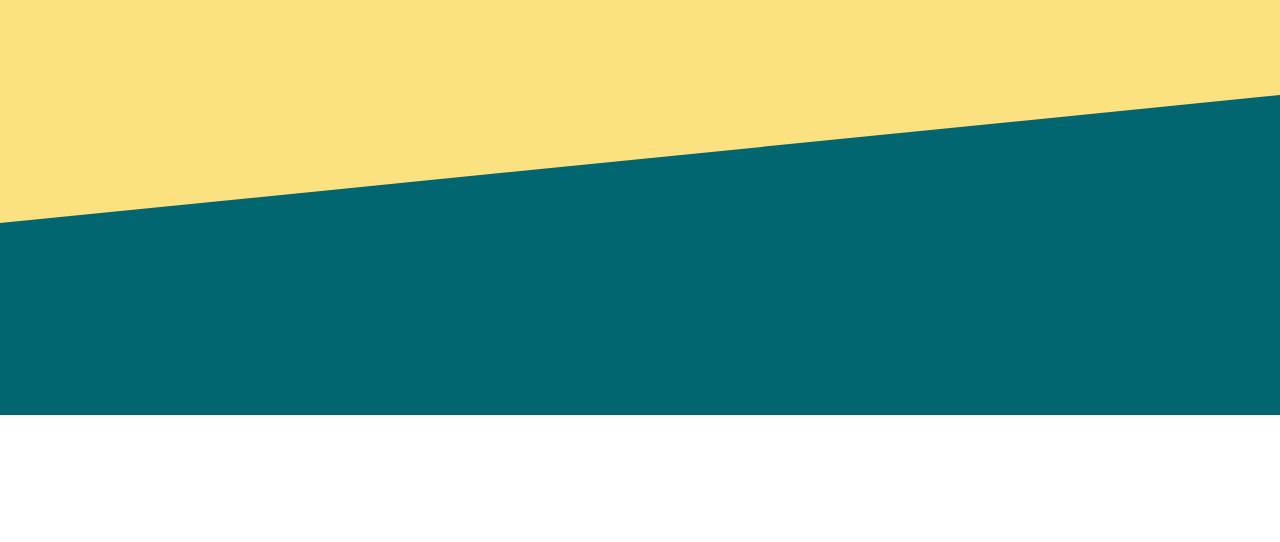
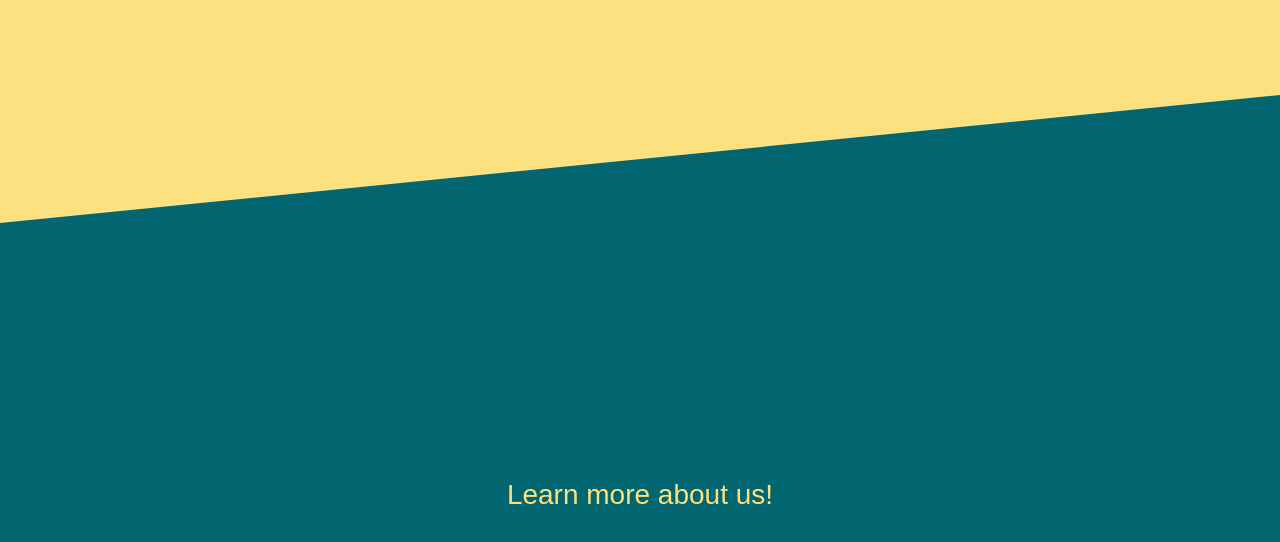
Before and after one commit to silviagini/group-website, a plain HTML site: page Home.html in a window 1280 px wide. Shown: the part 1230-1772 px from the top of the page. Before the commit the page ends 1645 px from the top, so only its background shows below. Drawn offline with Linux system fonts and the light colour scheme.

Commit message:
Added the link at the bottom of the page

```diff
--- a/Home.html
+++ b/Home.html
@@ -54,11 +54,11 @@
 
 
 <section class="two">
-    <center><iframe style="border: 15px solid #9FEDD7;" width="560" height="315"  src="https://www.youtube.com/embed/OuH9FF3BtZU?start=301 &autoplay=1" frameborder="0" allow="accelerometer; autoplay; encrypted-media; gyroscope; picture-in-picture" allowfullscreen></iframe></center>
+    <center><iframe style="border: 15px solid #9FEDD7;" width="560" height="315"  src="https://www.youtube.com/embed/OuH9FF3BtZU?start=301" frameborder="0" allow="accelerometer; autoplay; encrypted-media; gyroscope; picture-in-picture" allowfullscreen></iframe></center>
 </section>
 
 <section class="three">
-
+      <a href="About Us.html">Learn more about us!</a>
 
 </section>
 
--- a/css/home.css
+++ b/css/home.css
@@ -9,13 +9,13 @@ h1 {
 }
 
 
-body {
+.one, .two {
   color: #FFFFFB;
   text-align: center;
   font-size: 1.2rem;
 }
 
-section {
+.one, .two {
   padding-bottom: 15vh;
   padding-top: 10px;
 }
@@ -66,4 +66,21 @@ p {
 .three {
   background: #026670;
   padding: 20vh 0;
+  align-items: center;
+  display: flex;
+  font-family: 'Montserrat', sans-serif;
+  font-size: 2em;
+  height: 100vh;
+  justify-content: center;
 }
+
+a {
+  color: #FCE181;
+
+}
+ a:hover {
+	text-transform: uppercase;
+	font-weight: bold;
+color: #FCE181;
+   text-decoration: none;
+ }
```
